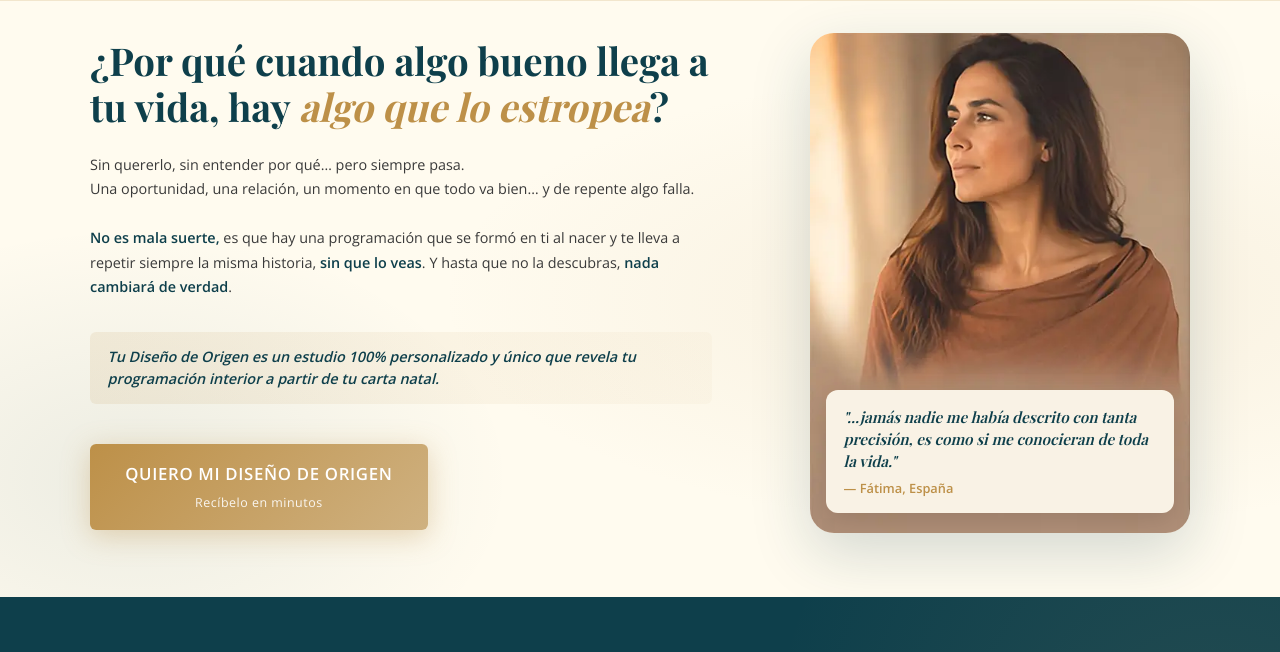
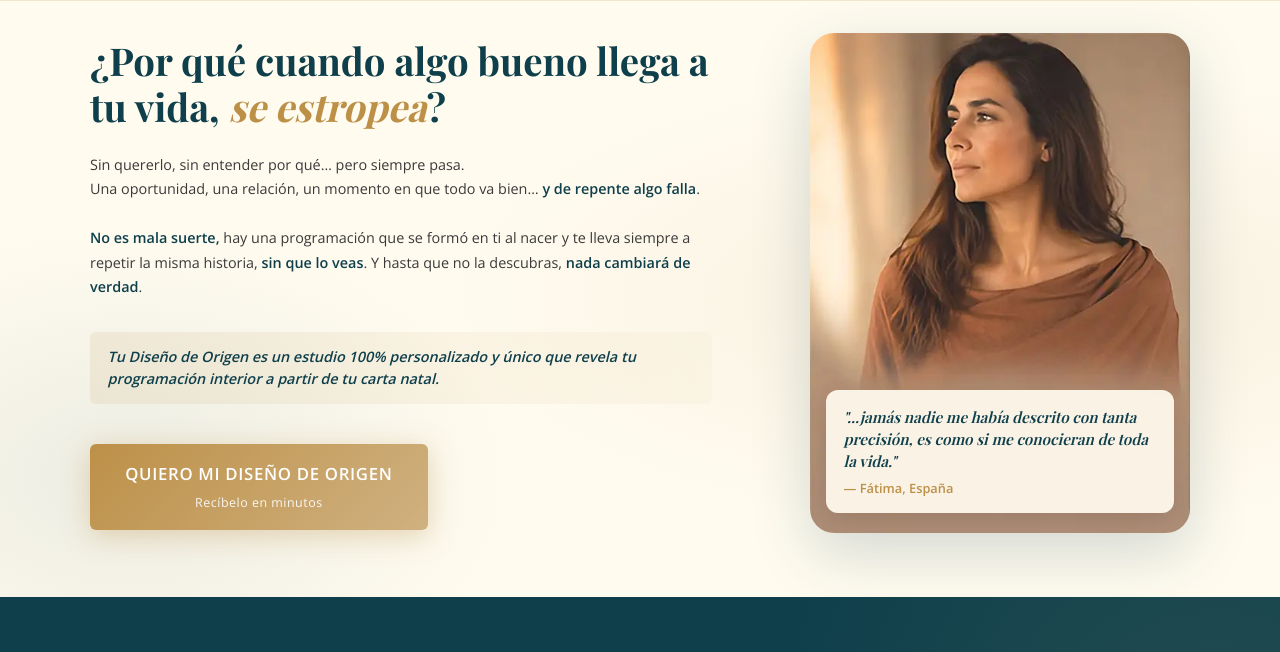
Before and after one commit to TUCODIGOB/tcb, a website: page m2.html in a window 1280 px wide. Shown: the part 148-800 px from the top of the page. Drawn offline with nearby package versions, Linux system fonts and the light colour scheme; a web font is replaced by a local one.

Commit message:
Update m2.html

```diff
--- a/m2.html
+++ b/m2.html
@@ -890,12 +890,12 @@ h2 { font-size: 2.5rem; }
 
       <!-- Copy -->
       <div>
-        <h1>¿Por qué cuando algo bueno llega a tu vida, hay <em>algo que lo estropea</em>?</h1>
+        <h1>¿Por qué cuando algo bueno llega a tu vida, <em>se estropea</em>?</h1>
         <p class="hero-sub">
           Sin quererlo, sin entender por qué… pero siempre pasa.<br>
-          Una oportunidad, una relación, un momento en que todo va bien… y de repente algo falla.<br><br>
-          <strong>No es mala suerte,</strong> es que hay una programación que se formó en ti al nacer
-          y te lleva a repetir siempre la misma historia, <strong>sin que lo veas</strong>. Y hasta que no la descubras, <strong>nada cambiará de verdad</strong>.
+          Una oportunidad, una relación, un momento en que todo va bien… <strong>y de repente algo falla</strong>.<br><br>
+          <strong>No es mala suerte,</strong> hay una programación que se formó en ti al nacer
+          y te lleva siempre a repetir la misma historia, <strong>sin que lo veas</strong>. Y hasta que no la descubras, <strong>nada cambiará de verdad</strong>.
         </p>
 <p class="hero-product-line"><strong>Tu Diseño de Origen es un estudio 100% personalizado y único que revela tu programación interior a partir de tu carta natal.</strong></p>
         <div class="hero-cta-wrap">
```
